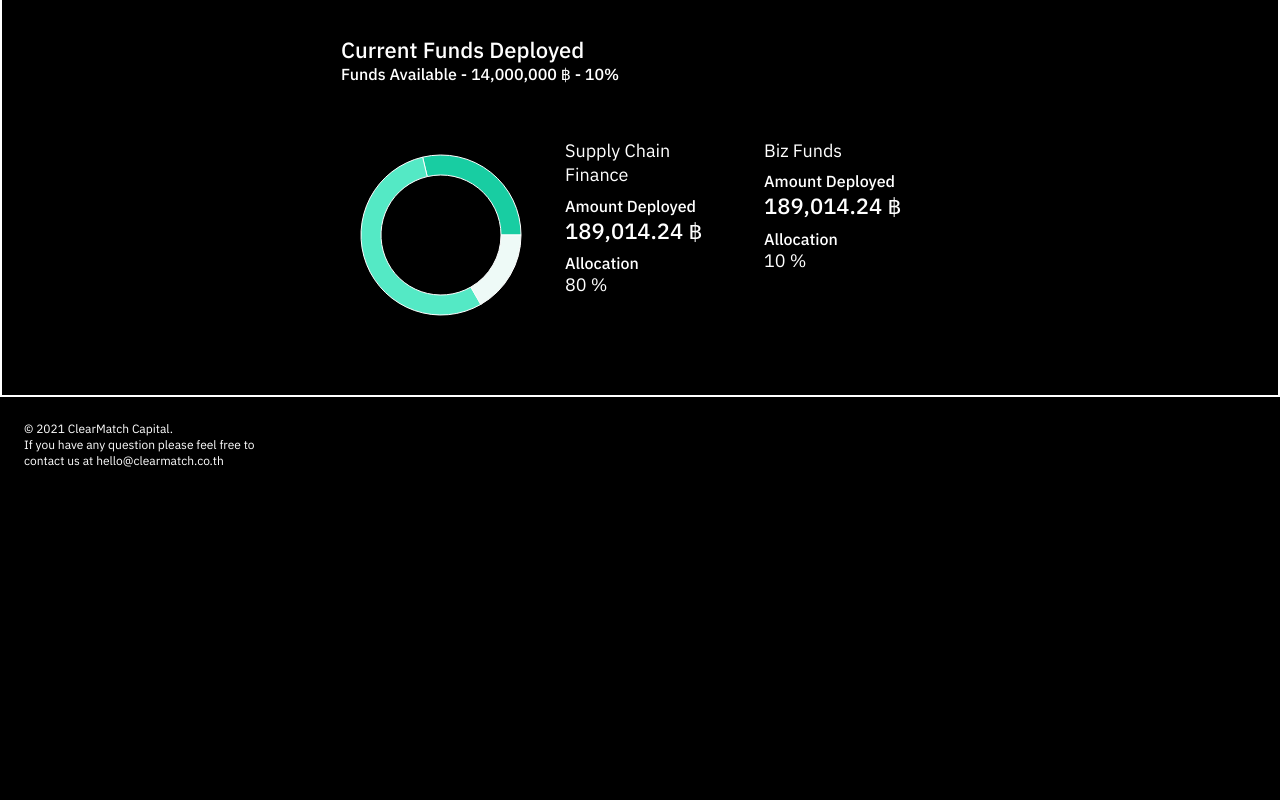
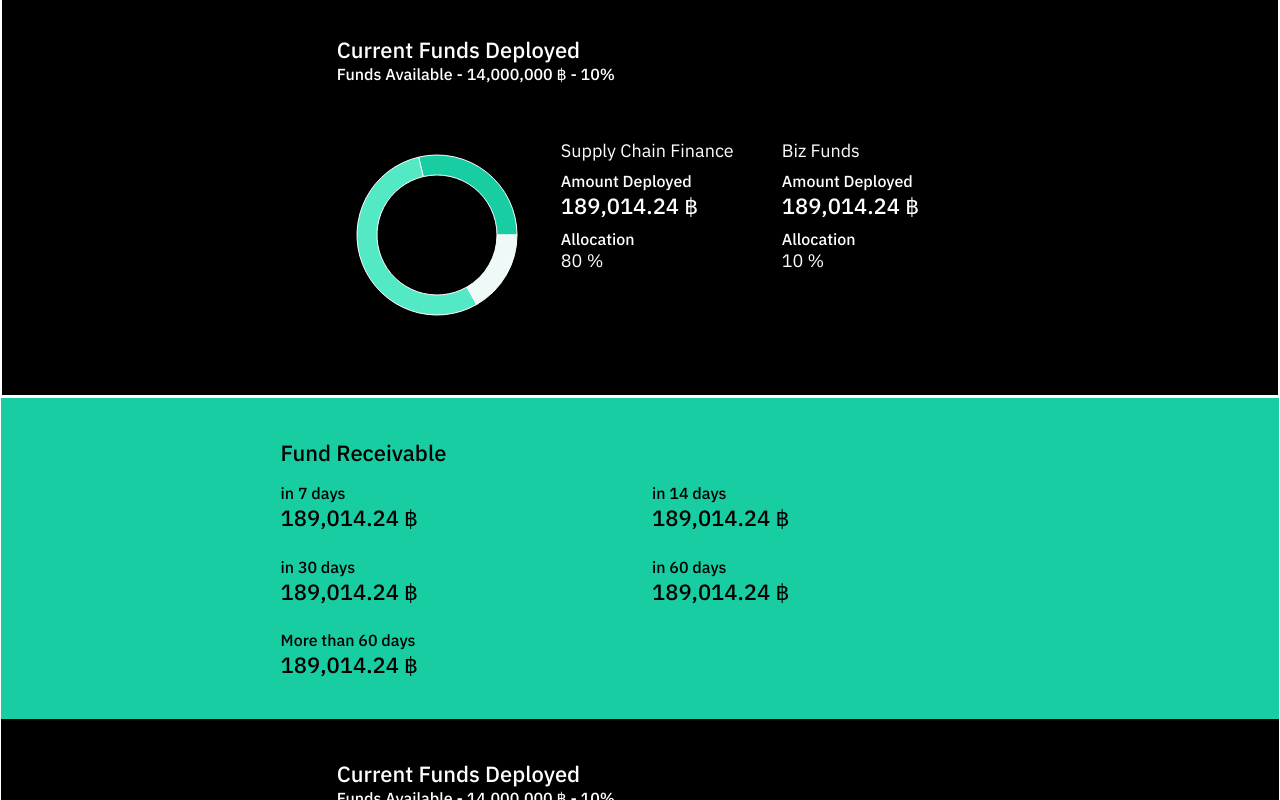
Before and after one commit to winliewpairat/pp-design-sandbox, a Next.js app: page / in a window 1280 px wide. Shown: the part 700-1500 px from the top of the page. Before the commit the page ends 1193 px from the top, so only its background shows below. Built offline with nearby package versions, Linux system fonts and the light colour scheme.

Commit message:
add new components

```diff
--- a/components/receivable.jsx
+++ b/components/receivable.jsx
@@ -6,30 +6,30 @@ class Receivable extends React.Component {
   render() {
     return (
       <div className={styles.container}>
-        <div className={styles.h5} style={{ marginBottom: "24px" }}>
-          Fund Receivable
-        </div>
         <div className={styles.box}>
-          <div className={styles.nested}>
-            <div className={styles.header}>in 7 days</div>
-            <div className={styles.h4} style={{ marginBottom: "24px" }}>
-              189,014.24 ฿
+          <div className={styles.gridHeader}>
+            <div className={styles.h5}>Fund Receivable</div>
+          </div>
+          <div className={styles.gridContainer}>
+            <div>
+              <div className={styles.header}>in 7 days</div>
+              <div className={styles.h5}>189,014.24 ฿</div>
             </div>
-            <div className={styles.header}>in 14 days</div>
-            <div className={styles.h4} style={{ marginBottom: "24px" }}>
-              189,014.24 ฿
+            <div>
+              <div className={styles.header}>in 14 days</div>
+              <div className={styles.h5}>189,014.24 ฿</div>
             </div>
-            <div className={styles.header}>in 30 days</div>
-            <div className={styles.h4} style={{ marginBottom: "24px" }}>
-              189,014.24 ฿
+            <div>
+              <div className={styles.header}>in 30 days</div>
+              <div className={styles.h5}>189,014.24 ฿</div>
             </div>
-            <div className={styles.header}>in 60 days</div>
-            <div className={styles.h4} style={{ marginBottom: "24px" }}>
-              189,014.24 ฿
+            <div>
+              <div className={styles.header}>in 60 days</div>
+              <div className={styles.h5}>189,014.24 ฿</div>
             </div>
-            <div className={styles.header}>More than 60 days</div>
-            <div className={styles.h4} style={{ marginBottom: "24px" }}>
-              189,014.24 ฿
+            <div>
+              <div className={styles.header}>More than 60 days</div>
+              <div className={styles.h5}>189,014.24 ฿</div>
             </div>
           </div>
         </div>
--- a/components/receivable.module.scss
+++ b/components/receivable.module.scss
@@ -5,18 +5,55 @@
 @import '../styles/theme/button.scss';
 
 .container {
-    display: flex;
-    flex-direction: column;
-    padding: $space-32;
+    display: grid;
+    padding: $space-40;
+    color: $grey-4;
+    background-color: $teal-4;
+    align-content: center;
+    width: auto;
 
     @include breakpoint('mobile') {
     }
 
     @include breakpoint('tablet') {
+        padding: $space-40;
     }
 }
 
 .box {
-    display: flex;
-    flex-direction: row;
+    display: grid;
+    row-gap: $space-16;
+
+    @include breakpoint('mobile') {
+        grid-template-columns: 1fr;
+    }
+
+    @include breakpoint('tablet') {
+        grid-template-columns: 1fr 3fr 1fr;
+    }
 }
+
+.gridHeader{
+    @include breakpoint('mobile') {
+        grid-column-start: 1;
+    }
+
+    @include breakpoint('tablet') {
+        grid-column-start: 2;
+    }
+}
+
+.gridContainer {
+    display: grid;
+    gap: $space-24;
+
+    @include breakpoint('mobile') {
+        grid-template-columns: 1fr 1fr;
+        grid-column-start: 1;
+    }
+
+    @include breakpoint('tablet') {
+        grid-template-columns: 1fr 1fr;
+        grid-column-start: 2;
+    }
+}
--- a/pages/index.jsx
+++ b/pages/index.jsx
@@ -18,6 +18,10 @@ export default function Overview() {
             <Deployed />
           </div>
         </div>
+        <div className={styles.container2}>
+            <Receivable />
+            <Deployed />
+          </div>
       </div>
       <div>
         <Footer />
--- a/pages/index.module.scss
+++ b/pages/index.module.scss
@@ -37,6 +37,24 @@
     }
 }
 
+.container2 {
+    border: 1px solid $grey-1;
+    display: grid;
+
+    @include breakpoint('mobile') {
+        display: block;
+    }
+
+    @include breakpoint('tablet') {
+        display: block;
+    }
+
+    @include breakpoint('desktop') {
+        display: grid;
+        grid-template-columns: 1fr 2fr;
+    }
+}
+
 .item1 {
     border: 1px solid $grey-1;
 }
--- a/styles/theme/type.scss
+++ b/styles/theme/type.scss
@@ -35,6 +35,7 @@
     font-size: 1.375rem;
     line-height: 133%;
     text-transform: capitalize;
+    white-space: pre;
 }
 
 .h6 {
@@ -43,6 +44,7 @@
     font-size: 1.125rem;
     line-height: 135%;
     text-transform: capitalize;
+    white-space: pre;
 }
 
 .header {
```
